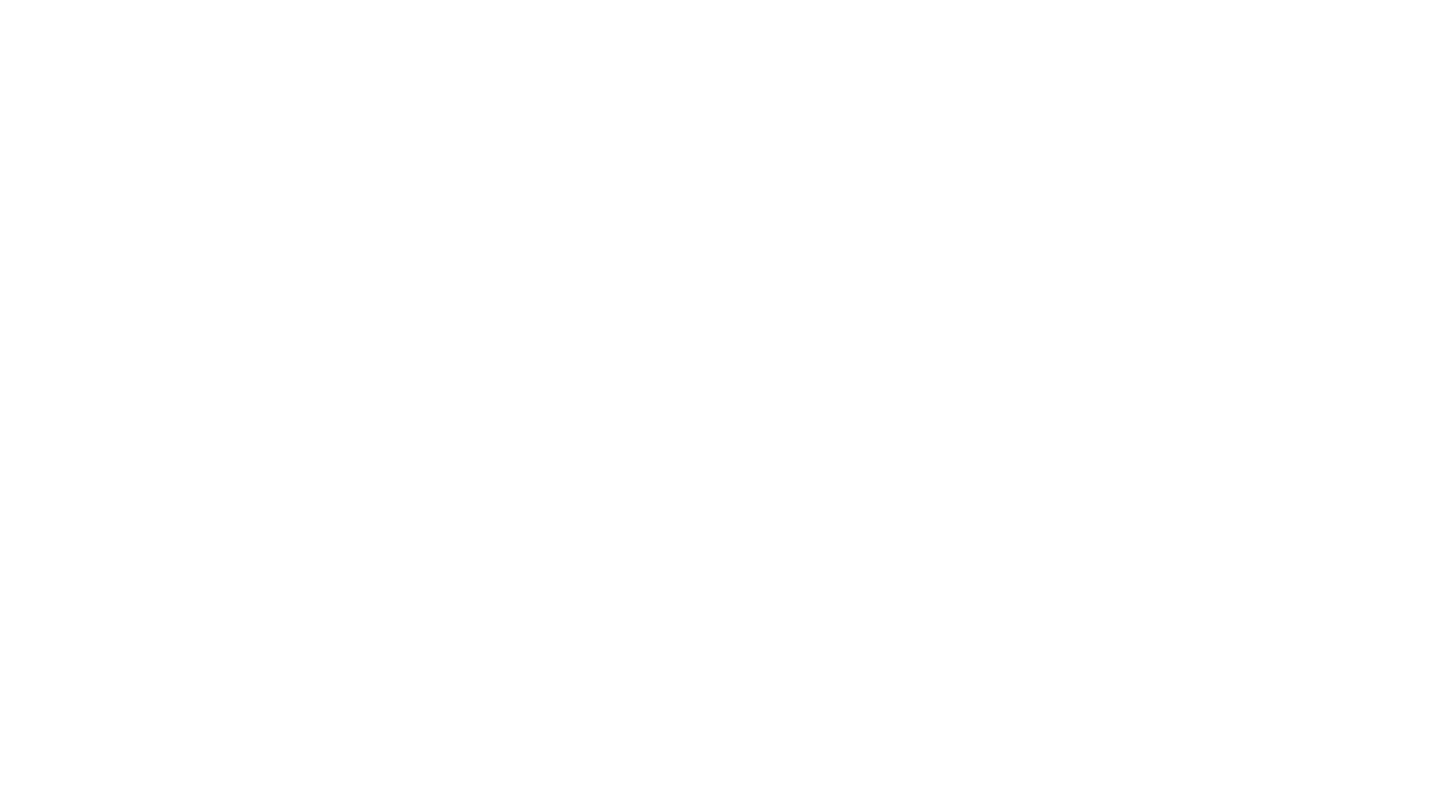
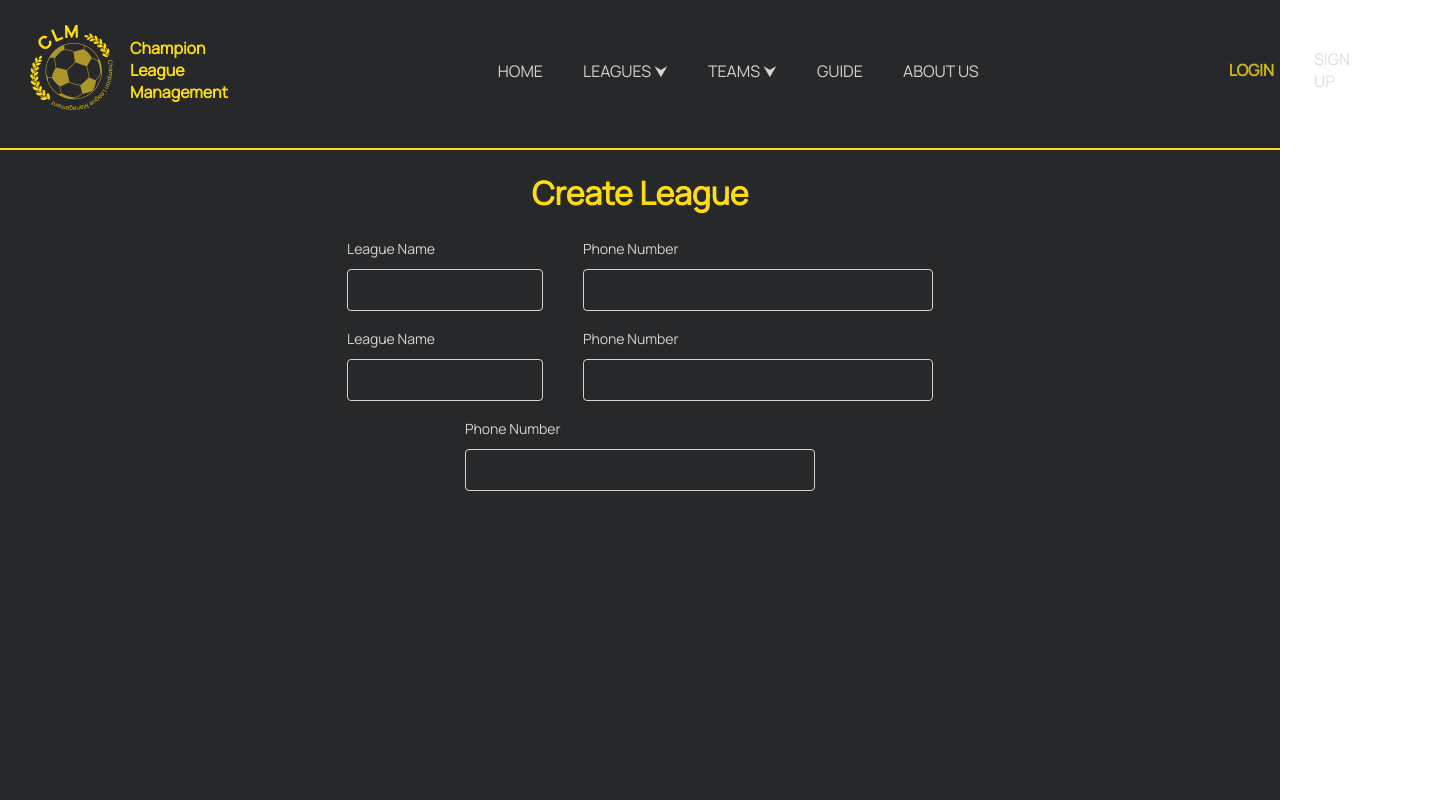
Before and after one commit to CLM-TTTB/clm-web-client, a React (Create React App) app: page /createLeague in a window 1280 px wide. Before the commit this address had no page. Shown: the top 800 px of the page, 1444 px wide, since content can reach past the window. Built offline with nearby package versions, Linux system fonts and the light colour scheme.

Commit message:
add CreateLeague page

```diff
--- a/package.json
+++ b/package.json
@@ -3,6 +3,9 @@
   "version": "0.1.0",
   "private": true,
   "dependencies": {
+    "@emotion/react": "^11.11.3",
+    "@emotion/styled": "^11.11.0",
+    "@mui/material": "^5.15.2",
     "@testing-library/jest-dom": "^5.17.0",
     "@testing-library/react": "^13.4.0",
     "@testing-library/user-event": "^13.5.0",
--- a/src/App.js
+++ b/src/App.js
@@ -4,6 +4,7 @@ import { BrowserRouter as Router, Routes, Route } from 'react-router-dom';
 import HomePage from './pages/homePage';
 import TestPage from './pages/test';
 import Login from './pages/login';
+import CreateLeague from './pages/createLeague';
 
 function App() {
   return (
@@ -13,6 +14,7 @@ function App() {
           <Route path="/" element={<HomePage />} />
           <Route path="/test" element={<TestPage />} />
           <Route path="/login" element={<Login />} />
+          <Route path="/createLeague" element={<CreateLeague />} />
         </Routes>
       </Router>
     </div>
--- a/src/components/header.js
+++ b/src/components/header.js
@@ -5,6 +5,7 @@ import { useNavigate } from 'react-router-dom';
 import styles from '../styles/header.module.css';
 import logo from '../images/logo.png';
 import logo1 from '../images/header/headerLogo-1.png';
+import CreateLeague from '~/pages/createLeague';
 
 const Header = () => {
   const [isSubItemsLeaguesOpen, setSubItemsLeaguesOpen] = useState(false);
@@ -57,7 +58,9 @@ const Header = () => {
             <div onClick={openSubItemsLeagues}>LEAGUES ⮟</div>
             {isSubItemsLeaguesOpen && (
               <div className={styles.subList}>
-                <div onClick={() => navigate('/test')}>Create League</div>
+                <div onClick={() => navigate('/createLeague')}>
+                  Create League
+                </div>
                 <div onClick={() => navigate('/test')}>Search Leagues</div>
               </div>
             )}
--- /dev/null
+++ b/src/components/input-short.js
@@ -0,0 +1,44 @@
+// InputComponent.js
+import React from 'react';
+import styles from '~/styles/input-short.module.css';
+
+const Input = ({
+  label,
+  error,
+  errorInfo,
+  onChange,
+  value,
+  toggleVisibility,
+  showPassword,
+}) => {
+  const inputClassName = error ? styles.errorInput : styles.input;
+  const inputType = showPassword ? 'password' : 'text';
+
+  const isPasswordEmpty = value.trim().length === 0;
+
+  return (
+    <div className={styles.inputContainer}>
+      <label className={styles.label}>{label}</label>
+      <div className={styles.inputWrapper}>
+        <input
+          className={inputClassName}
+          type={inputType}
+          value={value}
+          onChange={onChange}
+        />
+        {toggleVisibility && !isPasswordEmpty && (
+          <button
+            className={styles.visibilityButton}
+            onClick={toggleVisibility}
+            type="button"
+          >
+            {showPassword ? 'Show' : 'Hide'}
+          </button>
+        )}
+      </div>
+      {error && <div className={styles.errorInfo}>{errorInfo}</div>}
+    </div>
+  );
+};
+
+export default Input;
--- /dev/null
+++ b/src/pages/createLeague.js
@@ -0,0 +1,69 @@
+import React, { useState, useCallback } from 'react';
+import { useNavigate } from 'react-router-dom';
+
+import styles from '../styles/createLeague.module.css';
+import Button from '~/components/button';
+import Layout from '~/components/layout';
+import Input from '~/components/input';
+import InputShort from '~/components/input-short';
+
+const CreateLeague = () => {
+  const navigate = useNavigate();
+
+  const [leagueName, setLeagueName] = useState('');
+  const [phoneNumber, setPhoneNumber] = useState('');
+  const [location, setLocation] = useState('');
+  const [privacy, setPrivacy] = useState('');
+  const [numOfPlayers, setNumOfPlayers] = useState('');
+  const [competionFormat, setCompetitionFormat] = useState('');
+  const [numOfTeams, setNumOfTeams] = useState('');
+
+  return (
+    <Layout>
+      <hr class="horizontal-line" />
+      <h1 className={styles.title}>Create League</h1>
+      <div className={styles.createLeagueForm}>
+        <InputShort
+          label="League Name"
+          placeholder="League Name"
+          value={leagueName}
+          onChange={(e) => setLeagueName(e.target.value)}
+          margin-right="10px"
+          style={{ marginRight: '10px' }}
+        />
+        <Input
+          label="Phone Number"
+          placeholder="Phone Number"
+          value={phoneNumber}
+          onChange={(e) => setPhoneNumber(e.target.value)}
+        />
+      </div>
+      <div className={styles.createLeagueForm}>
+        <InputShort
+          label="League Name"
+          placeholder="League Name"
+          value={leagueName}
+          onChange={(e) => setLeagueName(e.target.value)}
+          margin-right="10px"
+          style={{ marginRight: '10px' }}
+        />
+        <Input
+          label="Phone Number"
+          placeholder="Phone Number"
+          value={phoneNumber}
+          onChange={(e) => setPhoneNumber(e.target.value)}
+        />
+      </div>
+      <div className={styles.createLeagueForm}>
+        <Input
+          label="Phone Number"
+          placeholder="Phone Number"
+          value={phoneNumber}
+          onChange={(e) => setPhoneNumber(e.target.value)}
+        />
+      </div>
+    </Layout>
+  );
+};
+
+export default CreateLeague;
--- /dev/null
+++ b/src/styles/createLeague.module.css
@@ -0,0 +1,50 @@
+body,
+html {
+  margin: 0;
+  padding: 0;
+}
+
+.createLeagueForm {
+  display: flex;
+  flex-direction: row;
+  align-items: center;
+  justify-content: center;
+  box-sizing: border-box;
+}
+
+.title {
+  color: #ffdc11;
+  align-items: center;
+  display: flex;
+  flex-direction: column;
+}
+
+.checkboxRow {
+  margin-bottom: 30px;
+}
+
+.forgotPassword,
+.rememberMe {
+  padding: 29px;
+  color: #d4d4d4;
+}
+
+.line {
+  height: 1px;
+  width: 350px;
+  background-color: #d4d4d4;
+  opacity: 20%;
+  margin-top: 60px;
+}
+
+.createAccount {
+  text-align: center;
+  margin-top: 25px;
+  margin-bottom: 33px;
+}
+
+.createAccount a {
+  color: #ffdc11; /* or any other color you prefer */
+  cursor: pointer;
+  text-decoration: none;
+}
--- /dev/null
+++ b/src/styles/input-short.module.css
@@ -0,0 +1,66 @@
+.inputContainer {
+  display: flex;
+  flex-direction: column;
+  align-items: center; /* Center horizontally */
+  margin-bottom: 16px;
+  background-color: transparent;
+  margin-right: 40px;
+}
+
+.label {
+  font-size: 14px;
+  margin-bottom: 8px;
+  width: 196px;
+  line-height: 24px;
+}
+
+.inputWrapper {
+  display: flex;
+  flex-direction: column;
+  align-items: stretch;
+}
+
+.input {
+  flex: 1;
+  padding: 8px;
+  border: 1px solid #d4d4d4;
+  border-radius: 4px;
+  font-size: 16px;
+  background-color: transparent;
+  color: #d4d4d4;
+  box-sizing: border-box;
+  line-height: 24px;
+  width: 196px;
+  outline: none;
+}
+
+.errorInput {
+  flex: 1;
+  padding: 8px;
+  border: 1px solid red;
+  border-radius: 4px;
+  font-size: 16px;
+  color: red;
+  background-color: transparent;
+  box-sizing: border-box;
+  line-height: 24px;
+  width: 350px;
+  outline: none;
+}
+
+.errorInfo {
+  margin-top: 4px;
+  color: red;
+  font-size: 14px;
+}
+
+.visibilityButton {
+  cursor: pointer;
+  background: none;
+  border: none;
+  font-size: 14px;
+  outline: none;
+  color: #7e7e7e;
+  align-self: flex-end; /* Align the button to the end of the container */
+  margin-top: 4px; /* Add margin to separate the button from the input */
+}
```
Also changed, not shown: src/components/imageButton.js (added, +40 -0 lines), 1 other file (tests, documents, lock files or other folders).
